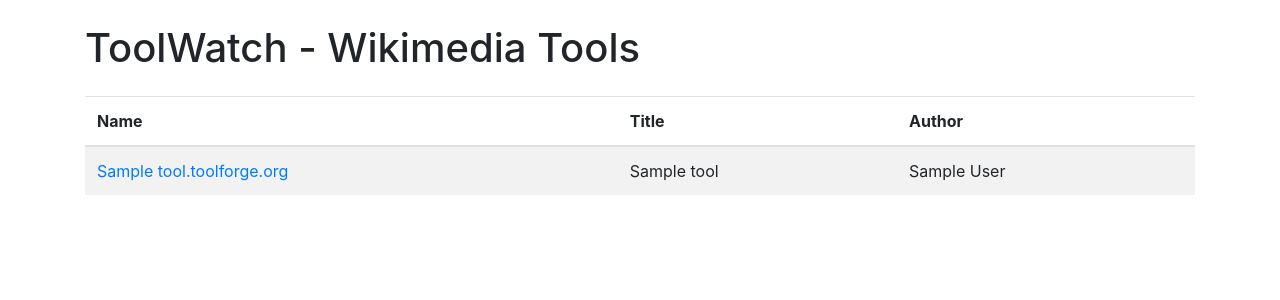
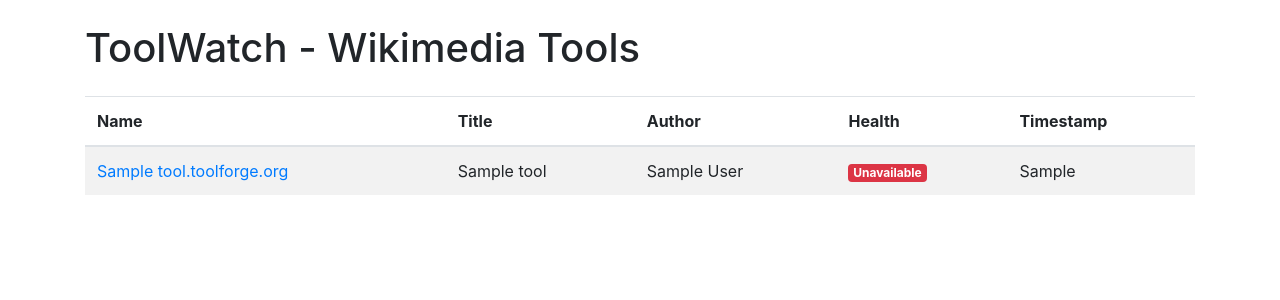
Before and after one commit to gopavasanth/ToolWatch, a Flask app: template templates/index.html in a window 1280 px wide. Shown: the top 300 px of the page. Run offline with Flask 3, Linux system fonts and the light colour scheme; the template is opened without the code that fills it: most values are stand-ins (such as "Sample title", 1, 10 or a date in 2020); some libraries are stand-ins or nearby versions.

Commit message:
Add periodic storage of health statuses

```diff
--- a/app.py
+++ b/app.py
@@ -1,7 +1,10 @@
 from flask import Flask, render_template
 import requests
-from sqlalchemy import create_engine, Column, String, Integer
+from sqlalchemy import create_engine, Column, String, Integer, Boolean, TIMESTAMP
 from sqlalchemy.orm import sessionmaker, declarative_base  # Import declarative_base from sqlalchemy.orm
+from apscheduler.schedulers.background import BackgroundScheduler as Scheduler
+import asyncio
+import datetime
 
 app = Flask(__name__)
 app.config['SQLALCHEMY_DATABASE_URI'] = 'sqlite:///tools.db'
@@ -22,6 +25,8 @@ class Tool(Base):
     license = Column(String)
     technology_used = Column(String)
     bugtracker_url = Column(String)
+    health_status = Column(Boolean, default=False)
+    last_checked = Column(TIMESTAMP, default=datetime.datetime.now)
 
 @app.route('/')
 def index():
@@ -51,8 +56,47 @@ def fetch_and_store_data():
         session.add(tool)
     session.commit()
 
+def sync_get(url):
+    try:
+        print( f'[*] Fetching url {url}' )
+        response = requests.head(url, timeout=5)
+        if response.status_code == 200:
+            return True
+        else:
+            return False
+    except requests.RequestException:
+        return False
+
+async def aysnc_ping_every_30_minutes():
+    engine = create_engine('sqlite:///tools.db')
+    SessionInit = sessionmaker(bind=engine)
+    session = SessionInit()
+    tools = session.query(Tool).all()
+    urls = []
+    print("Checking health status of tools")
+    for t in tools:
+        urls.append(t.url)
+    print('Gathered urls')
+    loop = asyncio.get_event_loop()
+    futures = [loop.run_in_executor(None, sync_get, url) for url in urls]
+    print(f'Gathering results for {len(futures)} urls')
+    results = await asyncio.gather(*futures)
+    print('Gathered results')
+    for tool in tools:
+        result = results.pop(0)
+        tool.health_status = result
+        tool.last_checked = datetime.datetime.now()
+        session.add(tool)
+    session.commit()
+
+def ping_every_30_minutes():
+    asyncio.run(aysnc_ping_every_30_minutes())
+
 
 if __name__ == '__main__':
     Base.metadata.create_all(engine)
     fetch_and_store_data()
+    scheduler = Scheduler()
+    scheduler.add_job(id='Scheduled task', func=ping_every_30_minutes, trigger='interval', minutes=30)
+    scheduler.start()
     app.run(debug=True)
--- a/requirements.txt
+++ b/requirements.txt
@@ -13,3 +13,5 @@ requests==2.31.0
 urllib3==2.0.4
 Werkzeug==2.3.7
 zope.interface==6.0
+apscheduler==3.10.3
+asyncio==3.11.4
--- a/templates/index.html
+++ b/templates/index.html
@@ -21,6 +21,8 @@
             <th>Name</th>
             <th>Title</th>
             <th>Author</th>
+            <th>Health</th>
+            <th>Timestamp</th>
           </tr>
         </thead>
         <tbody>
@@ -33,6 +35,12 @@
             </td>
             <td>{{ tool.title }}</td>
             <td>{{ tool.author }}</td>
+            {% if tool.health_status == True %}
+            <td> <div class="badge badge-success">Available</div></td>
+            {% else %}
+            <td><div class="badge badge-danger">Unavailable</div></td>
+            {% endif %}
+            <td>{{ tool.last_checked }}</td>
           </tr>
           {% endfor %}
         </tbody>
--- a/tools/templates/index.html
+++ b/tools/templates/index.html
@@ -17,6 +17,8 @@
             <th>Title</th>
             <th>Description</th>
             <th>Author</th>
+            <th>Health</th>
+            <th>Timestamp</th>
           </tr>
         </thead>
         <tbody>
@@ -26,6 +28,8 @@
             <td>{{ tool.title }}</td>
             <td>{{ tool.description }}</td>
             <td>{{ tool.author }}</td>
+            <td>{{ tool.health_status }}</td>
+            <td>{{ tool.last_checked }}</td>
           </tr>
           {% endfor %}
         </tbody>
```
Also changed, not shown: tools.db.
